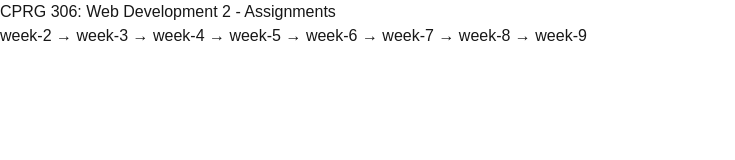
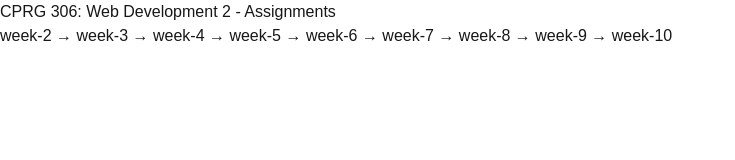
Before and after one commit to Santiago22-py/cprg306-assignments, a Next.js app: page / in a window 1280 px wide. Shown: the top 160 px of the page, without its empty margins (0-735 px from the left). Built offline with nearby package versions, Linux system fonts and the light colour scheme; no server answers.

Commit message:
added reference to week-10

```diff
--- a/app/page.js
+++ b/app/page.js
@@ -20,6 +20,8 @@ export default function Home() {
         <a href="/week-8"> week-8 </a>
         →
         <a href="/week-9"> week-9 </a>
+        →
+        <a href="/week-10"> week-10 </a>
       </p>
     </main>
   );
```
